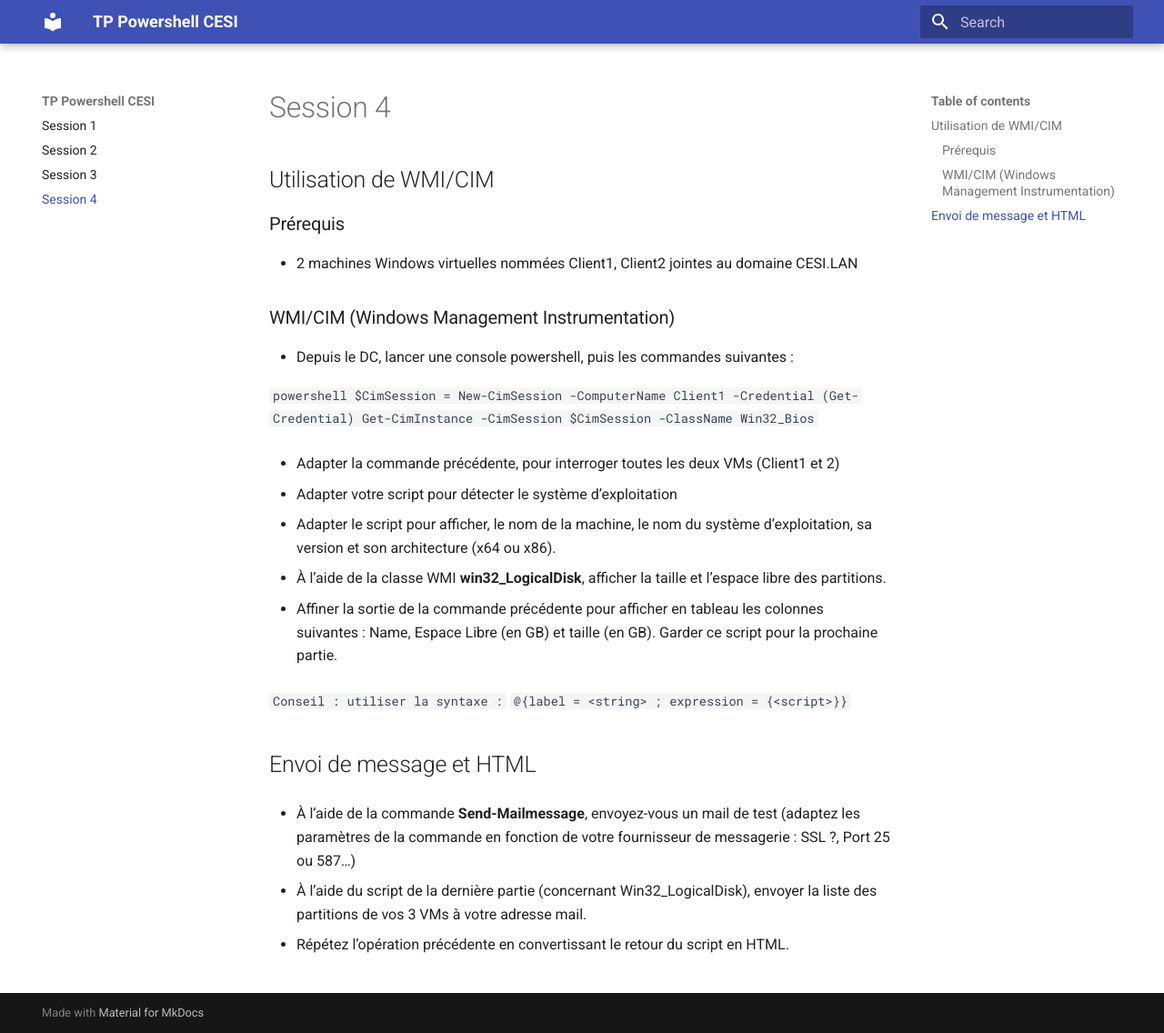
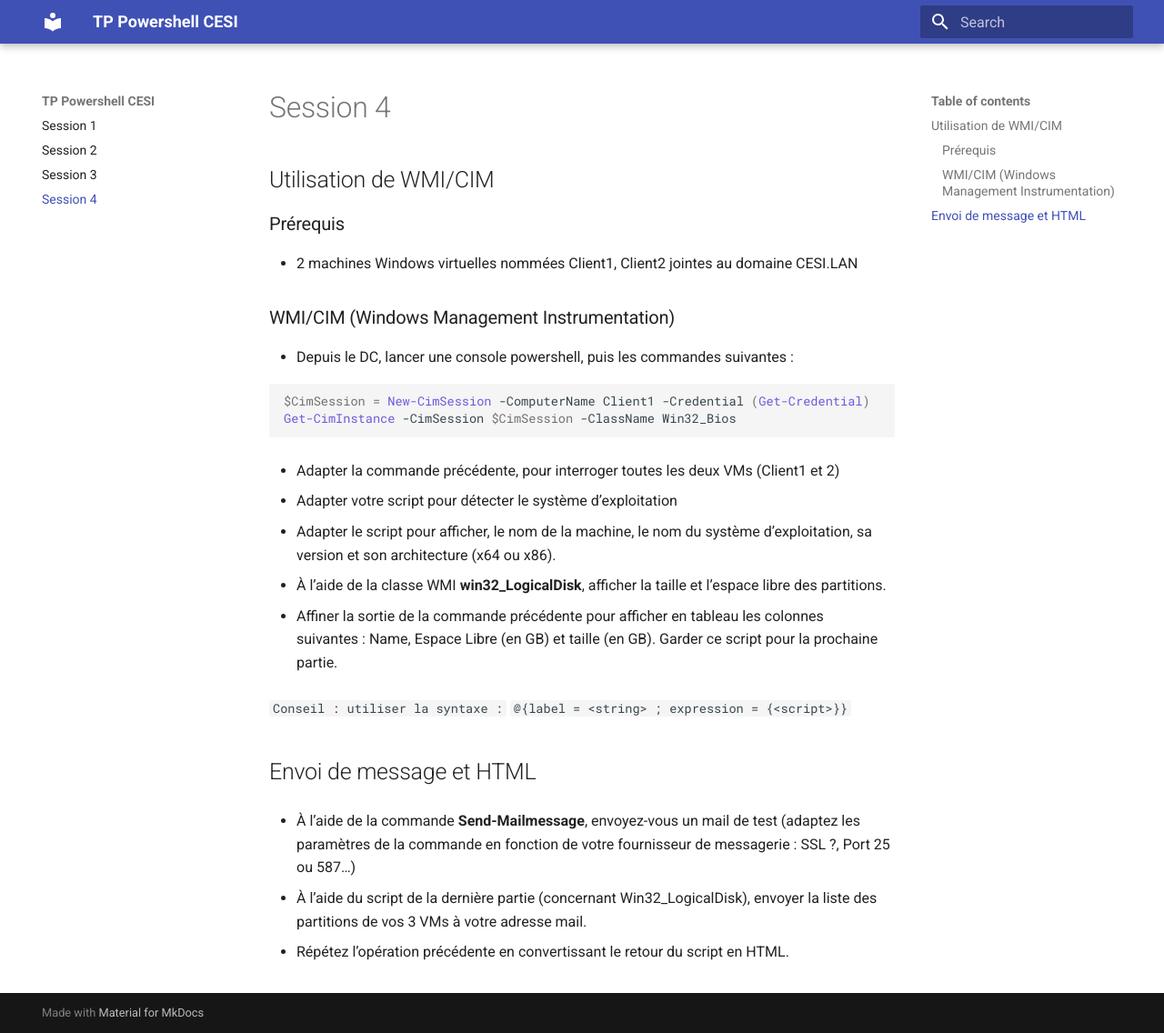
Before and after one commit to BDEN-sys/tpps, an MkDocs documentation site: the page built from docs/Session4.md, in a window 1280 px wide and 1136 px high. Shown: the whole window at 91% size. Built offline with MkDocs 1.6.1 and Material for MkDocs 9.7.7, drawn with Linux system fonts in a browser that asks for light colours.

Commit message:
Changement mkdocs.yml Extension pymdowx

```diff
--- a/mkdocs.yml
+++ b/mkdocs.yml
@@ -3,7 +3,10 @@ dev_addr: '0.0.0.0:4000'
 site_author: 'Baptiste DENEUVE'
 theme: 'material'
 markdown_extensions:
-  - codehilite
+  #- codehilite
+  - pymdownx.highlight:
+      anchor_linenums: true
+  - pymdownx.superfences
 plugins:
   - search
   - git-revision-date-localized:
```
